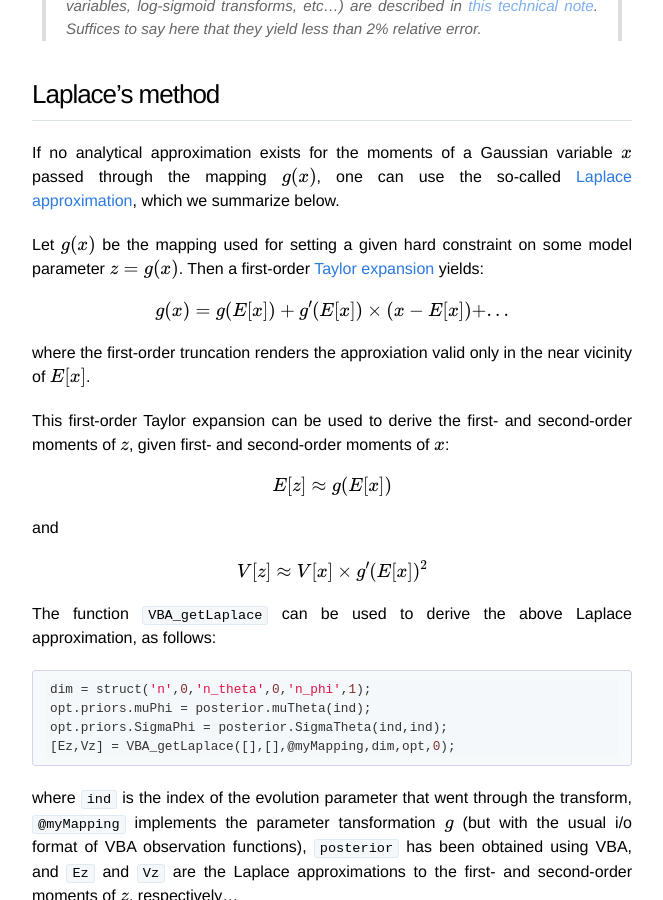
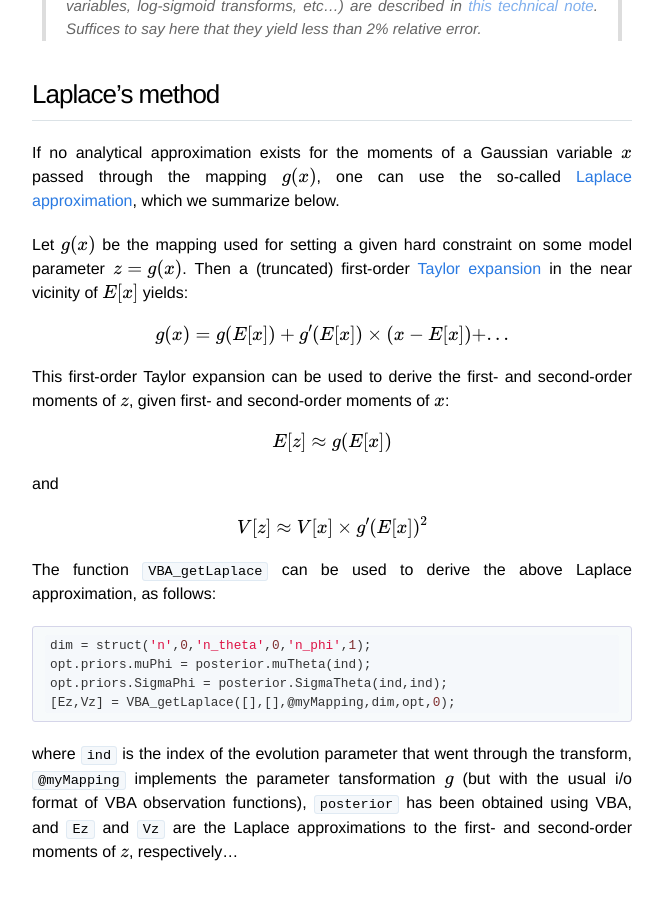
Before and after one commit to MBB-team/VBA-toolbox, a Jekyll site: the page built from _wiki/param-transform.md, in a window 1280 px wide and 900 px high, scrolled down 4284 px. Shown: the whole window, without its empty margins (308-971 px from the left). Built offline with Jekyll 4.4.1, drawn with Linux system fonts in a browser that asks for light colours; nearby versions of some CDN libraries; formulas are drawn with MathJax 3.

Commit message:
Update param-transform.md

```diff
--- a/_wiki/param-transform.md
+++ b/_wiki/param-transform.md
@@ -99,11 +99,9 @@ where $$a=\frac{3}{\pi^2} \approx 0.3$$.
 
 If no analytical approximation exists for the moments of a Gaussian variable $$x$$ passed through the mapping $$g(x)$$, one can use the so-called [Laplace approximation](https://en.wikipedia.org/wiki/Laplace's_method), which we summarize below.
 
-Let $$g(x)$$ be the mapping used for setting a given hard constraint on some model parameter $$z=g(x)$$. Then a first-order [Taylor expansion](https://en.wikipedia.org/wiki/Taylor_series) yields:
+Let $$g(x)$$ be the mapping used for setting a given hard constraint on some model parameter $$z=g(x)$$. Then a (truncated) first-order [Taylor expansion](https://en.wikipedia.org/wiki/Taylor_series) in the near vicinity of $$E[x]$$ yields:
 
 $$ g(x) = g(E[x]) + g'(E[x])\times\left(x-E[x]\right) + ... $$
-
-where the first-order truncation renders the approxiation valid only in the near vicinity of $$E[x]$$.
 
 This first-order Taylor expansion can be used to derive the first- and second-order moments of $$z$$, given first- and second-order moments of $$x$$:
 
```
